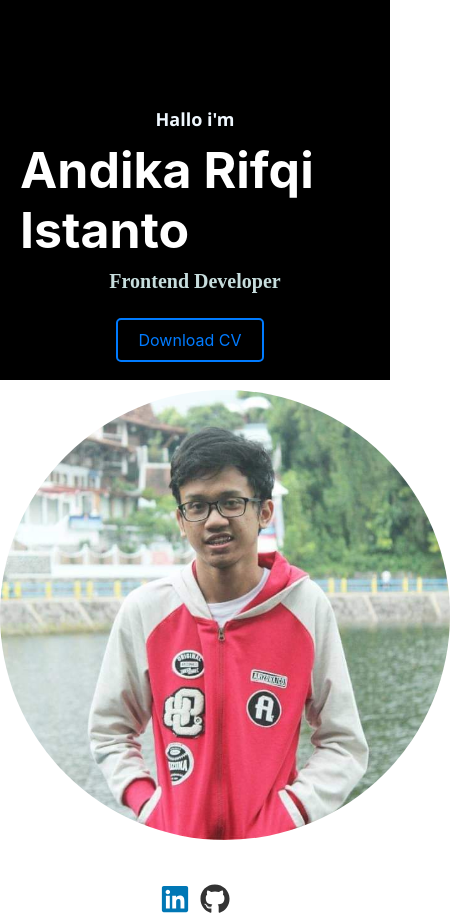
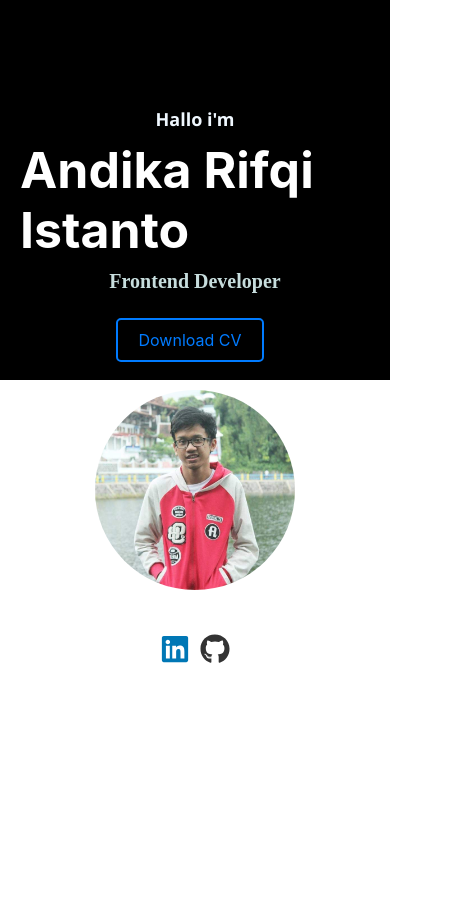
Before and after one commit to andikarifki/react-deploy, a React (Create React App) app: page / in a window 390 px wide. Shown: the whole page, 450 px wide, since content can reach past the window. After the commit the page ends 844 px from the top, so only its background shows below. Built offline with nearby package versions, Linux system fonts and the light colour scheme.

Commit message:
deploy to special repository

```diff
--- a/src/components/css/Profile.css
+++ b/src/components/css/Profile.css
@@ -9,3 +9,19 @@
   margin-top: 10px;
   object-fit: cover; /* Menjaga proporsi gambar saat berubah bentuk */
 }
+
+/* Responsif untuk layar lebih kecil (smartphone) */
+@media (max-width: 768px) {
+  .profile-picture {
+    width: 300px; /* Ukuran gambar lebih kecil di smartphone */
+    height: 300px; /* Menyesuaikan ukuran gambar */
+  }
+}
+
+/* Responsif untuk layar yang lebih kecil lagi (misalnya, untuk ponsel lebih kecil) */
+@media (max-width: 480px) {
+  .profile-picture {
+    width: 200px; /* Ukuran gambar lebih kecil lagi untuk ponsel kecil */
+    height: 200px;
+  }
+}
```
